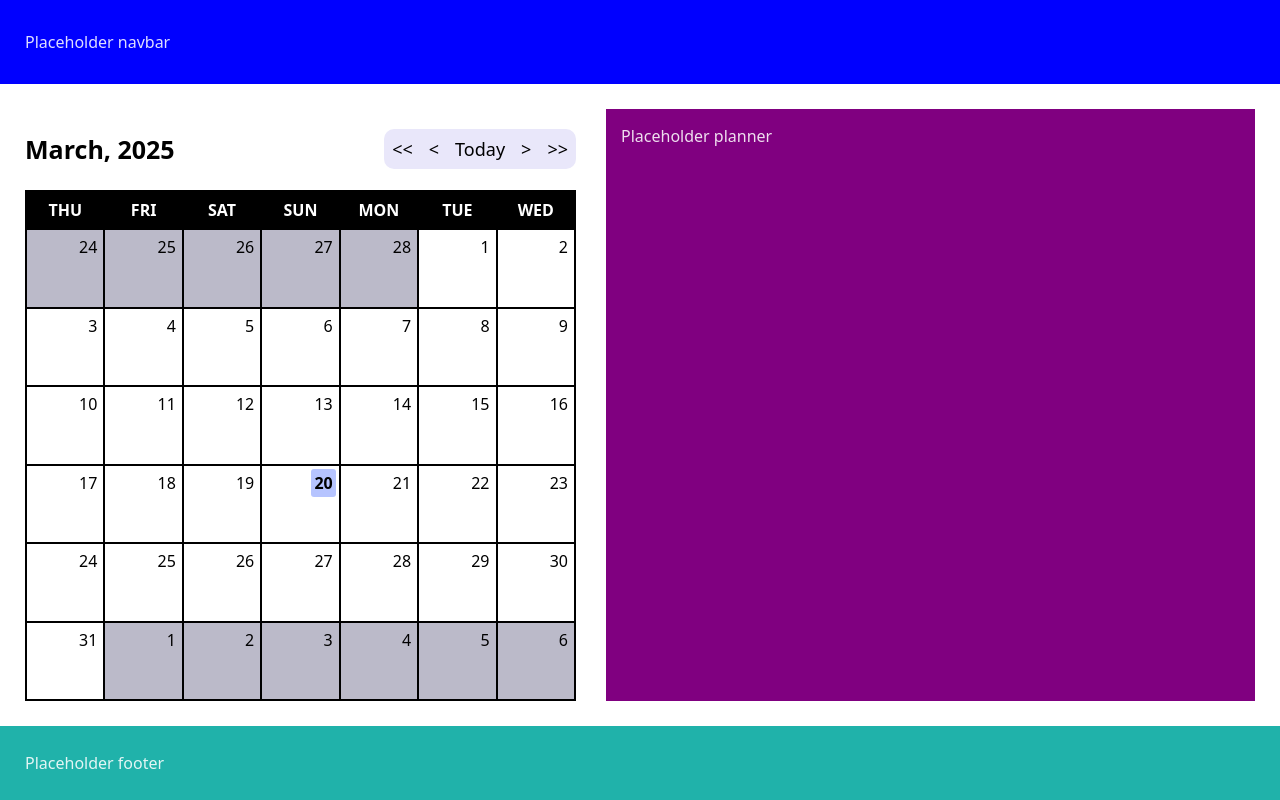
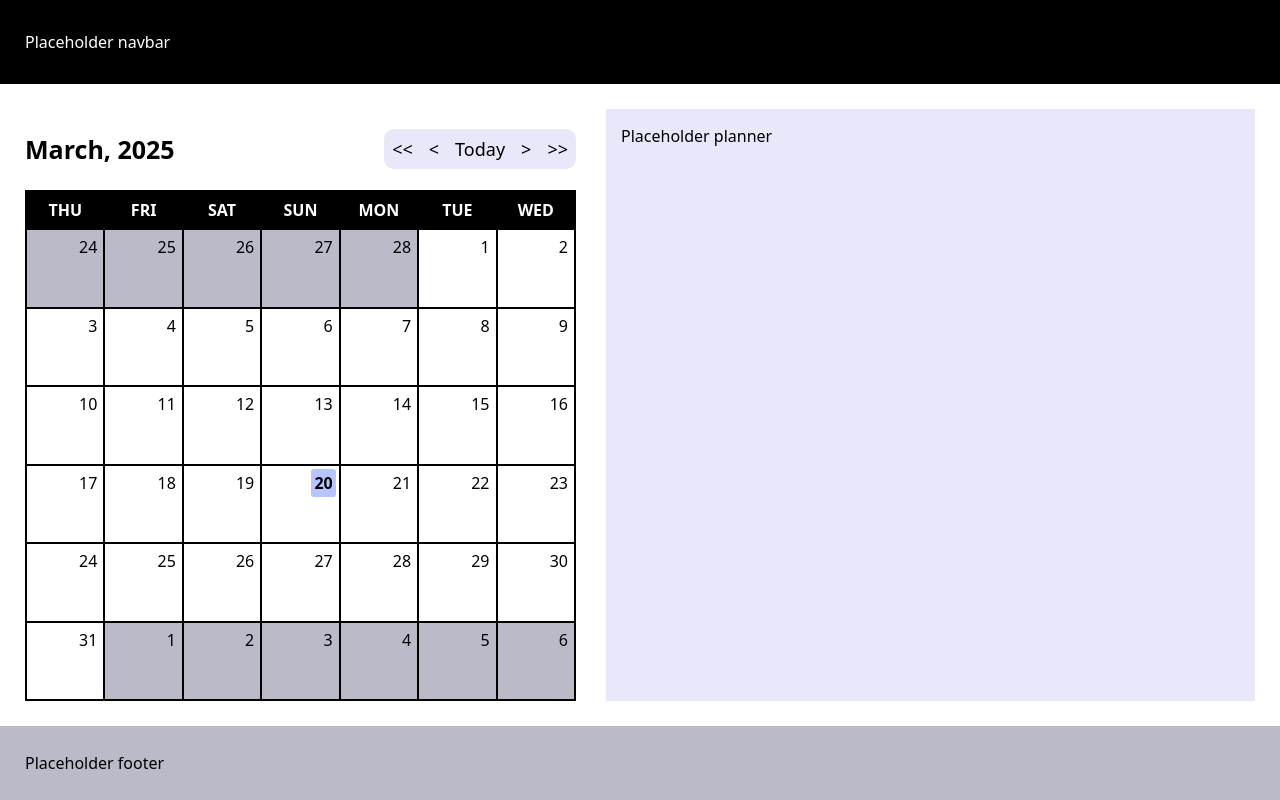
Before and after one commit to jubrito/planner-with-calendar, a React (Vite) app: page / in a window 1280 px wide. Built offline with nearby package versions, Linux system fonts and the light colour scheme.

Commit message:
style: set grid areas bg colors

```diff
--- a/src/features/Footer/_footer.module.scss
+++ b/src/features/Footer/_footer.module.scss
@@ -2,7 +2,8 @@
 
 .footer {
   grid-area: footer;
-  background: lightseagreen;
+  background: variables.$lightgray-color;
+  color: black;
   display: flex;
   align-items: center;
   padding: variables.$outer-spacing;
--- a/src/features/Nav/_nav.module.scss
+++ b/src/features/Nav/_nav.module.scss
@@ -2,7 +2,8 @@
 
 .nav {
   grid-area: nav;
-  background: blue;
+  background: variables.$black-color;
+  color: variables.$white-color;
   display: flex;
   align-items: center;
   padding: variables.$outer-spacing;
--- a/src/features/Planner/_planner.module.scss
+++ b/src/features/Planner/_planner.module.scss
@@ -3,9 +3,10 @@
 
 .planner {
   grid-area: planner;
-  background: purple;
+  background: variables.$blue-lightergray-color;
   margin-right: variables.$outer-spacing;
   padding: variables.$inner-spacing;
+  color: variables.$black-color;
 
   @include mixins.media-only-mobile {
     margin: 0 variables.$inner-spacing;
```
